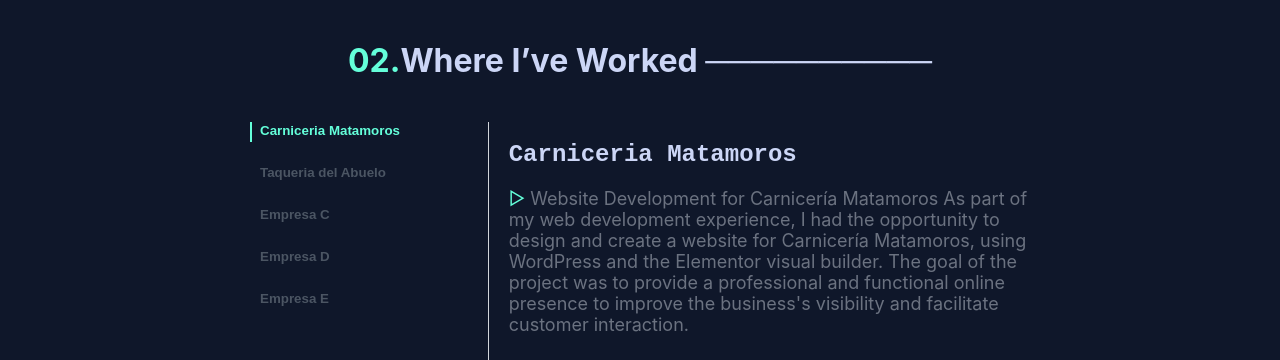
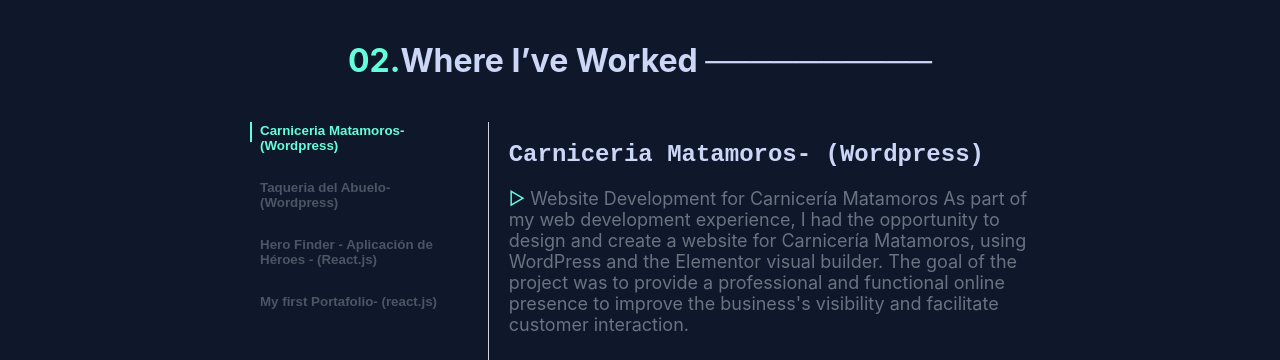
Before and after one commit to Xhan88/christianmq, a React (Vite) app: page / in a window 1280 px wide. Shown: the part 1660-2020 px from the top of the page. Built offline with nearby package versions, Linux system fonts and the light colour scheme.

Commit message:
worksseccionend

```diff
--- a/src/Trabajos/WorkExperience.jsx
+++ b/src/Trabajos/WorkExperience.jsx
@@ -3,24 +3,25 @@
 import "./WorkExperience.css";
 
 const experiences = [
-  { id: 1, company: "Carniceria Matamoros", description: "Website Development for Carnicería Matamoros As part of my web development experience, I had the opportunity to design and create a website for Carnicería Matamoros, using WordPress and the Elementor visual builder. The goal of the project was to provide a professional and functional online presence to improve the business's visibility and facilitate customer interaction." },
+  { id: 1, company: "Carniceria Matamoros- (Wordpress) ", description: "Website Development for Carnicería Matamoros As part of my web development experience, I had the opportunity to design and create a website for Carnicería Matamoros, using WordPress and the Elementor visual builder. The goal of the project was to provide a professional and functional online presence to improve the business's visibility and facilitate customer interaction." },
 
-  { id: 2, company: "Taqueria del Abuelo", description: "Website Development for Taquería del Abuelo I developed a website for Taquería del Abuelo using WordPress and Elementor, with a responsive design that adapts to mobile devices, tablets, and computers. The site includes a product menu with the taqueria's menu options, an image gallery to showcase the dishes, and a contact form to facilitate customer interaction. I also integrated an interactive map to easily locate the taqueria. I added animations to enhance the visual experience and make navigation more dynamic." },
+  { id: 2, company: "Taqueria del Abuelo- (Wordpress)", description: "Website Development for Taquería del Abuelo I developed a website for Taquería del Abuelo using WordPress and Elementor, with a responsive design that adapts to mobile devices, tablets, and computers. The site includes a product menu with the taqueria's menu options, an image gallery to showcase the dishes, and a contact form to facilitate customer interaction. I also integrated an interactive map to easily locate the taqueria. I added animations to enhance the visual experience and make navigation more dynamic." },
 
-  { id: 3, company: "Empresa C", description: "Descripción del trabajo en Empresa C Descripción del trabajo en Empresa ADescripción del trabajo en Empresa ADescripción del trabajo en Empresa ADescripción del trabajo en Empresa ADescripción del trabajo en Empresa ADescripción del trabajo en Empresa A" },
-  { id: 4, company: "Empresa D", description: "Descripción del trabajo en Empresa DDescripción del trabajo en Empresa ADescripción del trabajo en Empresa ADescripción del trabajo en Empresa ADescripción del trabajo en Empresa A" },
-  { id: 5, company: "Empresa E", description: "Descripción del trabajo en Empresa E" }
+  { id: 3, company: "Hero Finder - Aplicación de Héroes - (React.js)", description: "Hero Finder is a web application developed in React.js that allows you to explore heroes from DC Comics and Marvel. It implements the React Router DOM to handle navigation between sections, a dynamic search engine that filters heroes in real time, and a login authentication system. Animate.css is also incorporated for elegant transitions, improving the user experience."},
+
+  { id: 4, company: "My first Portafolio- (react.js)", description: "This is a dynamic and modern web portfolio developed with React.js, designed to showcase my skills, projects, and experience as a Front-End Developer. It uses React Router DOM for fluid navigation, Bootstrap for a stylish and responsive structure, and Animate.css for elegant animations.    " },
+
 ];
 
 
 const WorkExperience = forwardRef((props, ref) => {
   const [selectedId, setSelectedId] = useState(1);
-  const itemHeight = 43;
+  const itemHeight = 58;
 
   return (
     <>
       <div>
-        <h1 className="works-02" ref={ref}><span>02.</span> Where I’ve Worked ──────────</h1>
+        <h1 className="works-02" ref={ref}> <span>02. </span>  Where I’ve Worked ──────────</h1>
       </div>
       <div className="experience-container" >
         <div className="sidebar">
```
